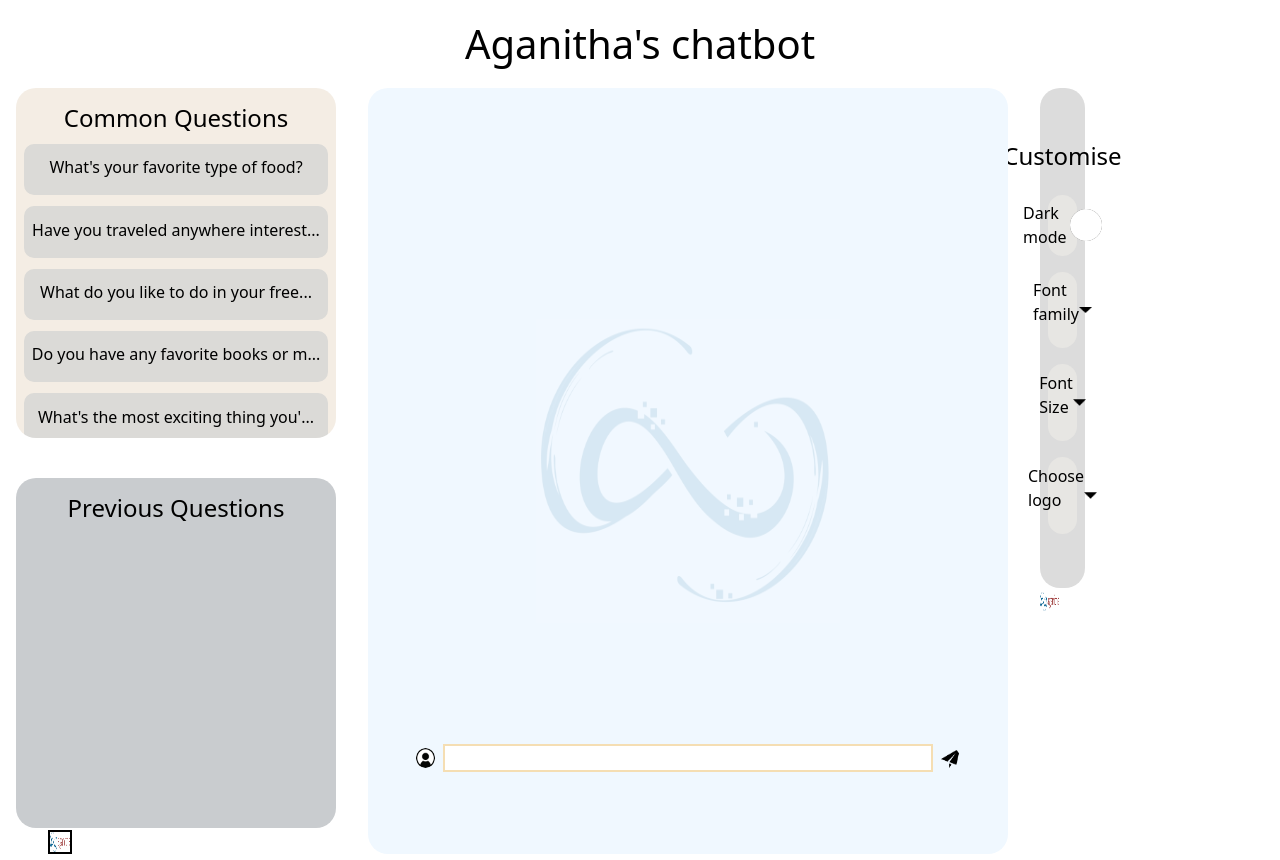
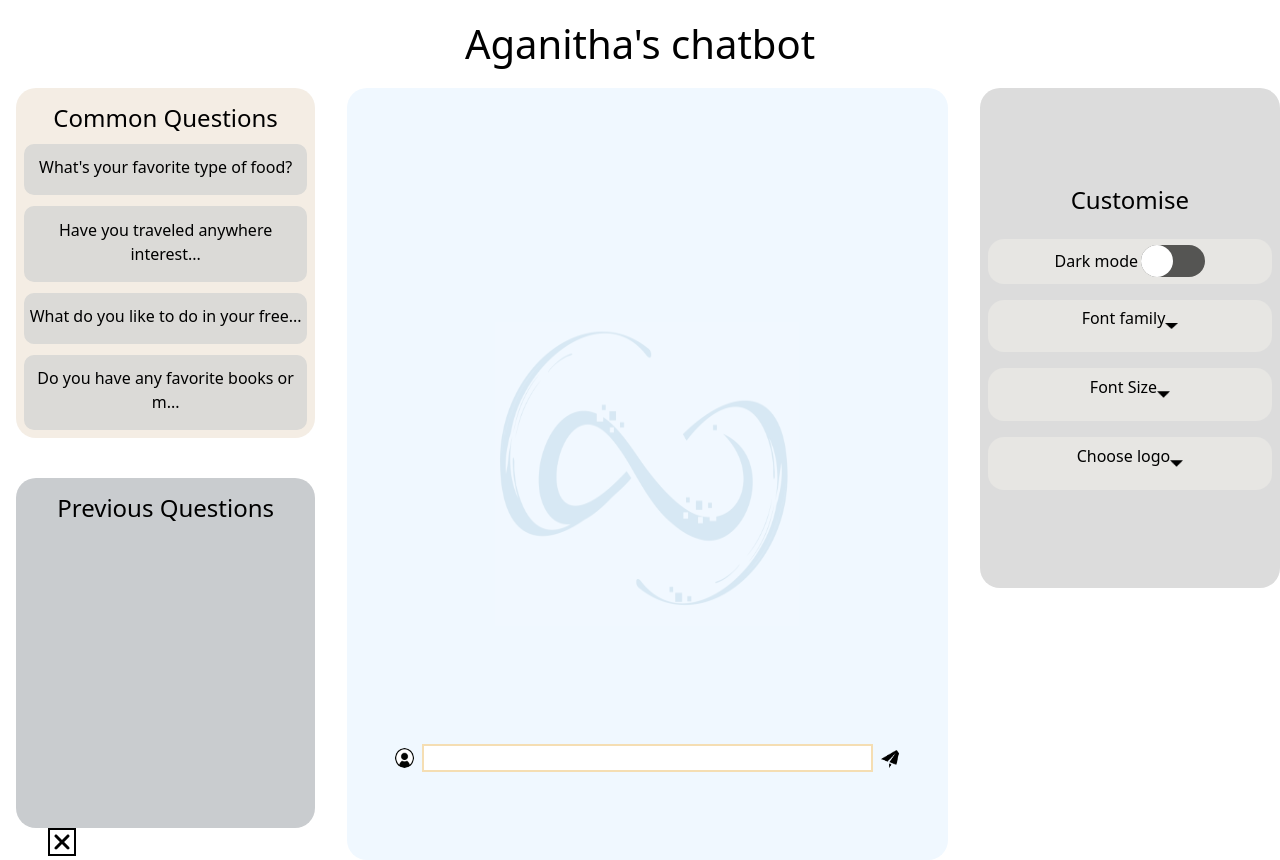
Before and after one commit to bairapraveen7/short_assgn, a React (Create React App) app: page / in a window 1280 px wide. Built offline with nearby package versions, Linux system fonts and the light colour scheme.

Commit message:
disappointed but on the verge

```diff
--- a/package.json
+++ b/package.json
@@ -3,6 +3,9 @@
   "version": "0.1.0",
   "private": true,
   "dependencies": {
+    "@fortawesome/free-regular-svg-icons": "^6.4.2",
+    "@fortawesome/free-solid-svg-icons": "^6.4.2",
+    "@fortawesome/react-fontawesome": "^0.2.0",
     "@testing-library/jest-dom": "^5.17.0",
     "@testing-library/react": "^13.4.0",
     "@testing-library/user-event": "^13.5.0",
--- a/src/App.css
+++ b/src/App.css
@@ -174,6 +174,7 @@ body{
   width: 25%;
   height:500px;
   padding:1em 0.5em;
+  position: relative;
     display: flex;
     flex-direction: column;
     align-items: center;
@@ -300,6 +301,13 @@ body{
   background-color: var(--grid4_bg);
 }
 
+.Par_Customise_image{
+  border:2px solid black;
+  position: relative;
+  right:5em;
+  top:-3em;
+}
+
 .Par_customise_del_image{
   width:1.2em;
   height:1.2em;
@@ -369,7 +377,6 @@ some properties */
   .Comm_prev,.Customise{
    border : 2px solid rgb(68, 66, 63);
    border-radius: 1em;
-   display: none;
    position: absolute;
   }
   .Chat{
@@ -378,9 +385,22 @@ some properties */
   }
 }
 
+
 @media screen and (min-width:600px) {
 
+  .Comm_prev{
+    display:block;
+   }
+
+   .Customise{
+    display:flex;
+   }
+
   .fe_start_row_image{
+    display: none;
+  }
+
+  .Par_Customise_image{
     display: none;
   }
 
--- a/src/App.js
+++ b/src/App.js
@@ -6,6 +6,8 @@ import Chat from './components/Chat';
 import Content from './components/Content';
 import Customise from './components/Customise';
 import Stats from './components/Stats';
+import { FontAwesomeIcon } from '@fortawesome/react-fontawesome';
+import { faBars, faGear } from '@fortawesome/free-solid-svg-icons';
 
 function App() {
 
@@ -20,34 +22,49 @@ function App() {
 
   const [F_size,setFsize] = useState("1em");
 
-  useEffect(() => {
-    console.log(Que_arr)
-  },[Que_arr]);
+  const Comm_prev = document.getElementsByClassName("Comm_prev")[0];
+
+  const Customise_change = document.getElementsByClassName("Customise")[0];
+
+  function updateStyles(){
+
+    if(window.innerWidth>600){
+      if(Comm_prev!=undefined)
+      Comm_prev.style.display = 'block';
+      if(Customise_change!=undefined)
+      Customise_change.style.display = 'flex';
+    }
+    else{
+      if(Comm_prev!=undefined)
+      Comm_prev.style.display = 'none';
+      if(Customise_change!=undefined)
+      Customise_change.style.display = 'none';
+    }
+
+  }
 
   function open_Common(){
-      const Comm_prev = document.getElementsByClassName("Comm_prev")[0];
-      console.log(Comm_prev);
       Comm_prev.style.display = 'flex';
       Comm_prev.style.zIndex = '1';
   }
 
   function open_Customise(){
 
-    const Comm_prev = document.getElementsByClassName("Customise")[0];
-      console.log(Comm_prev);
-      Comm_prev.style.display = 'flex';
-      Comm_prev.style.right = '0';
-      Comm_prev.style.zIndex = '1';
+      Customise_change.style.display = 'flex';
+      Customise_change.style.right = '0';
+      Customise_change.style.zIndex = '1';
 
   }
+
+  window.addEventListener("resize",updateStyles);
 
   return (
     <>
 
     <div className='fe_start_row'>
-    <img className='fe_start_row_image' src="/images/ag.png" onClick={open_Common}></img>
+    <FontAwesomeIcon className='fe_start_row_image' onClick={open_Common} icon={faBars} />
     <h1 style={{"textAlign":"center","margin":"0.5em"}}>Aganitha's chatbot</h1>
-    <img className='fe_start_row_image' src="/images/ag.png" onClick={open_Customise}></img>
+   <FontAwesomeIcon className='fe_start_row_image'  onClick={open_Customise} icon={faGear} />
     </div>
     <div className='Entire'>
     <Stats Prev_que={Que_arr} />
--- a/src/components/Customise.jsx
+++ b/src/components/Customise.jsx
@@ -1,3 +1,5 @@
+import { faXmark } from "@fortawesome/free-solid-svg-icons";
+import { FontAwesomeIcon } from "@fortawesome/react-fontawesome";
 import React from "react";
 import "typeface-roboto"
 
@@ -50,10 +52,18 @@ const Customise = (props) => {
 
     }
 
+    function rem_customise(){
+      const Customise = document.getElementsByClassName("Customise")[0];
+      Customise.style.display = 'none';
+    }
+
     return (
-      <div className="Par_Customise_mob">
+        <div className="Customise">
 
-        <div className="Customise">
+<div className="Par_Customise_image" onClick={rem_customise}>
+         <FontAwesomeIcon icon={faXmark} />
+      </div>
+
             <h4>Customise</h4>
 
             <nav>
@@ -122,11 +132,7 @@ const Customise = (props) => {
 
             </nav>
 
-          </div>
 
-          <div className="Par_Customise_image">
-        <img className="Par_customise_del_image" src="/images/ag.png"></img>
-      </div>
 
           </div>
     )
--- a/src/components/Stats.jsx
+++ b/src/components/Stats.jsx
@@ -1,6 +1,8 @@
 import React from "react";
 import Common from "./Status_sub/Common";
 import Previous from "./Status_sub/Previous";
+import { FontAwesomeIcon } from "@fortawesome/react-fontawesome";
+import { faXmark } from "@fortawesome/free-solid-svg-icons";
 
 const Stats = (props) => {
 
@@ -19,7 +21,7 @@ const Stats = (props) => {
         <Previous Prev_que={Prev_que}/>
         </div>
         <div className="Comm_prev_del" onClick={del_comm_prev}>
-            <img className="Comm_prev_del_image" src="/images/ag.png"></img>
+            <FontAwesomeIcon className="Comm_prev_del_image" icon={faXmark} />
         </div>
 
         </div>
```
Also changed, not shown: 1 other file (tests, documents, lock files or other folders).
